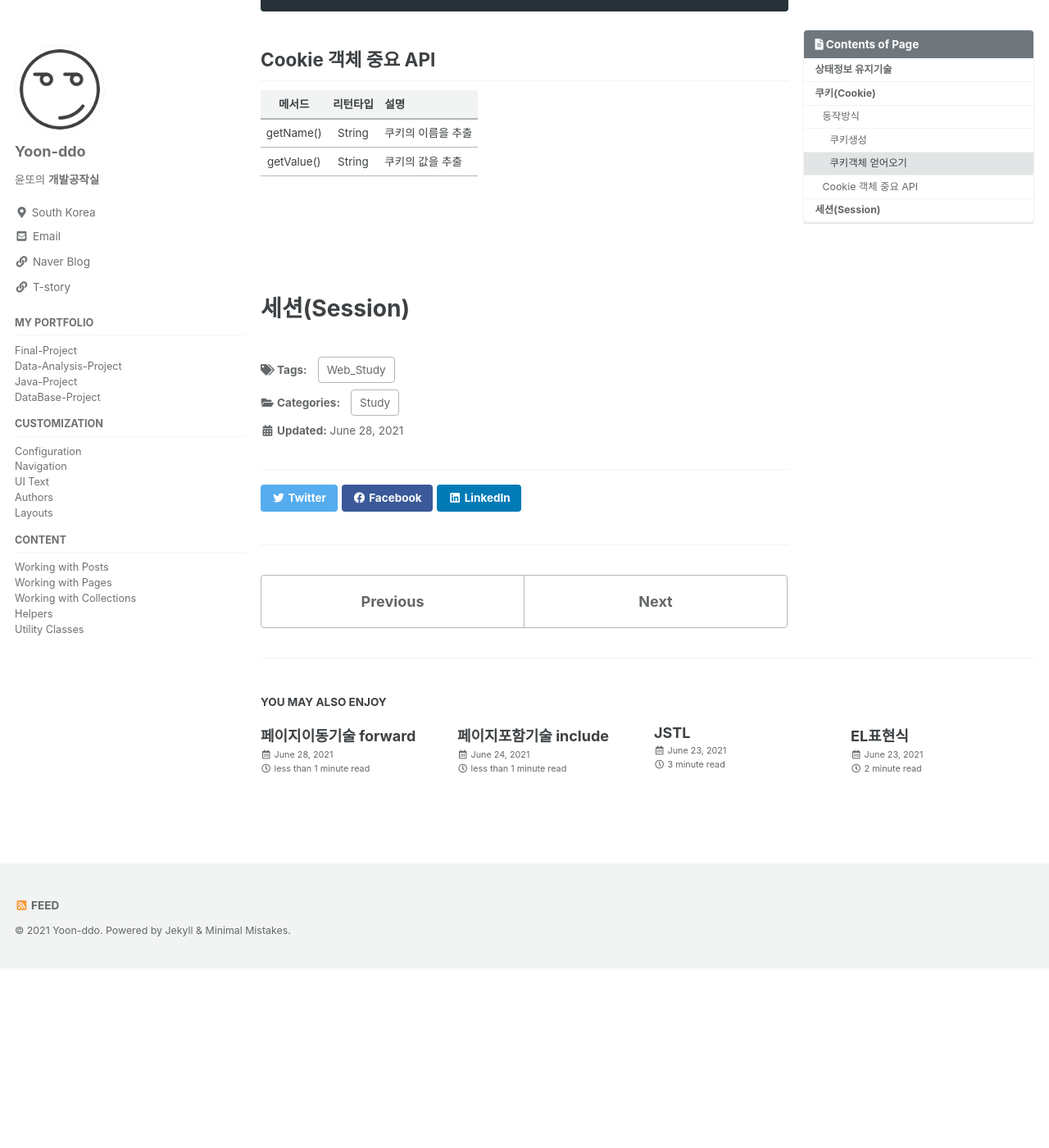
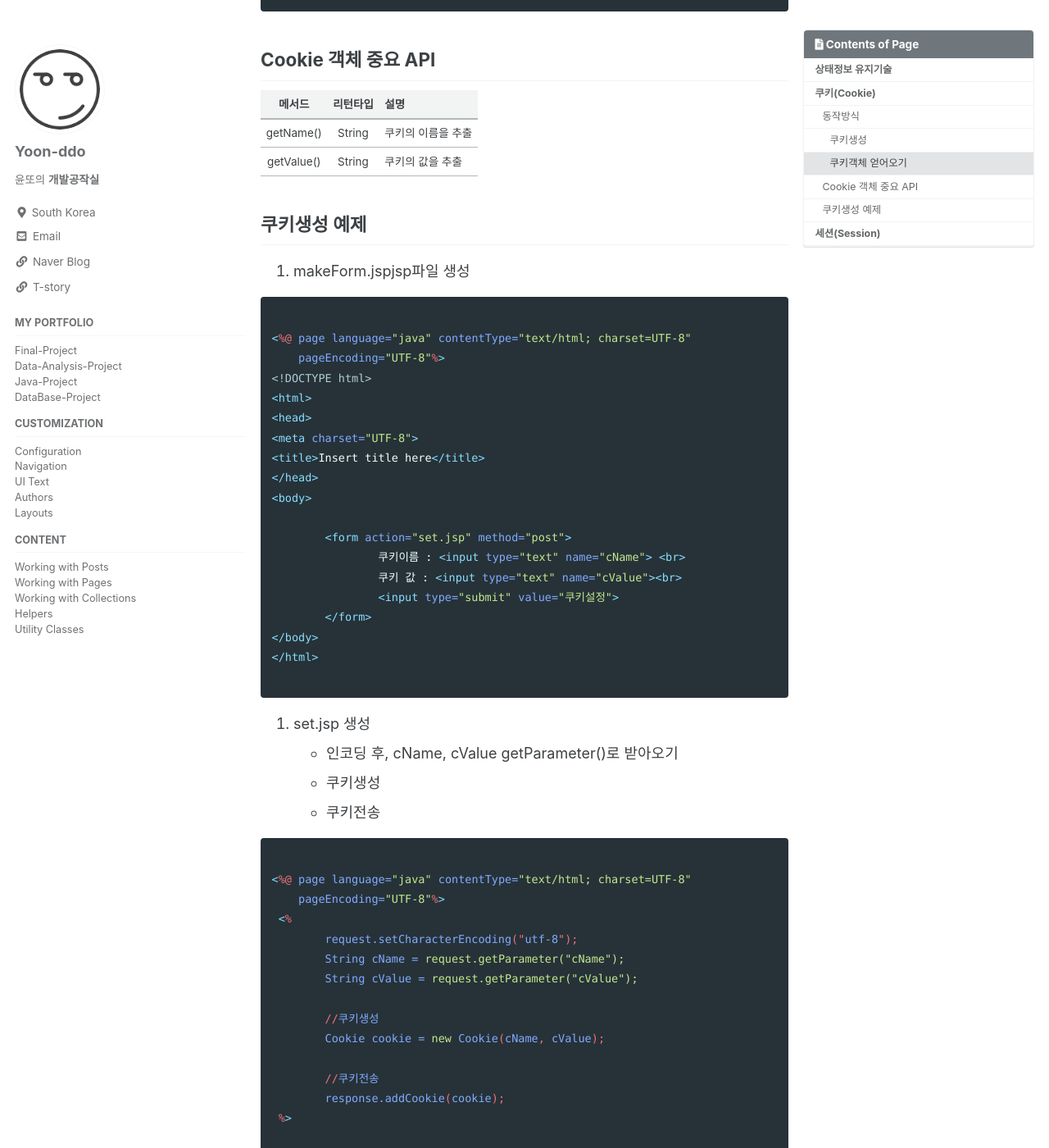
Before and after one commit to Yoon-ddo/Yoon-ddo.github.io, a Jekyll site: the page built from _posts/2021-06-28-상태정보 유지기술 쿠키와 세션.md, in a window 1280 px wide and 1400 px high, scrolled down 1482 px. Shown: the whole window at 82% size. Built offline with Jekyll 4.4.1, drawn with Linux system fonts in a browser that asks for light colours; cached includes are drawn as plain includes; before the commit the page ends 2663 px from its top, so only the background shows below that; some of the changed text lies outside the part shown.

Commit message:
Update 2021-06-28-상태정보 유지기술 쿠키와 세션.md

```diff
--- a/_posts/2021-06-28-상태정보 유지기술 쿠키와 세션.md
+++ b/_posts/2021-06-28-상태정보 유지기술 쿠키와 세션.md
@@ -60,6 +60,78 @@ Cookie[] cookies = request.getCookies();
 | getName() | String | 쿠키의 이름을 추출 |
 | getValue() | String | 쿠키의 값을 추출 |
 
+## 쿠키생성 예제
+
+1.  makeForm.jspjsp파일 생성
+
+~~~html
+
+<%@ page language="java" contentType="text/html; charset=UTF-8"
+    pageEncoding="UTF-8"%>
+<!DOCTYPE html>
+<html>
+<head>
+<meta charset="UTF-8">
+<title>Insert title here</title>
+</head>
+<body>
+
+	<form action="set.jsp" method="post">
+		쿠키이름 : <input type="text" name="cName"> <br>
+		쿠키 값 : <input type="text" name="cValue"><br>
+		<input type="submit" value="쿠키설정">
+	</form>
+</body>
+</html>
+
+~~~
+
+2. set.jsp 생성
+  - 인코딩 후, cName, cValue getParameter()로 받아오기
+  - 쿠키생성
+  - 쿠키전송
+
+~~~html
+
+<%@ page language="java" contentType="text/html; charset=UTF-8"
+    pageEncoding="UTF-8"%>
+ <%
+ 	request.setCharacterEncoding("utf-8");
+ 	String cName = request.getParameter("cName");
+ 	String cValue = request.getParameter("cValue");
+
+ 	//쿠키생성
+ 	Cookie cookie = new Cookie(cName, cValue);
+
+ 	//쿠키전송
+ 	response.addCookie(cookie);
+ %>
+
+<!DOCTYPE html>
+<html>
+<head>
+<meta charset="UTF-8">
+<title>Insert title here</title>
+</head>
+<body>
+
+	<h2>쿠키설정 완료</h2>
+	<a href="get.jsp">설정된 쿠키조회</a>
+
+</body>
+</html>
+
+~~~
+
+3. get.jsp생성
+  - 쿠키 조회
+
+~~~html
+
+
+
+~~~
+
 <br><br><br><br>
 
 # 세션(Session)
```
